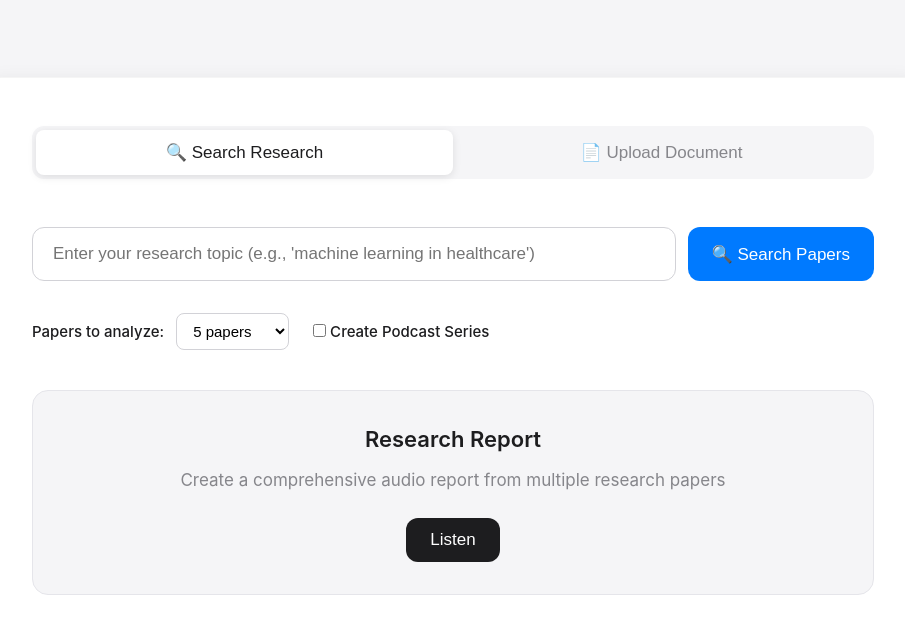
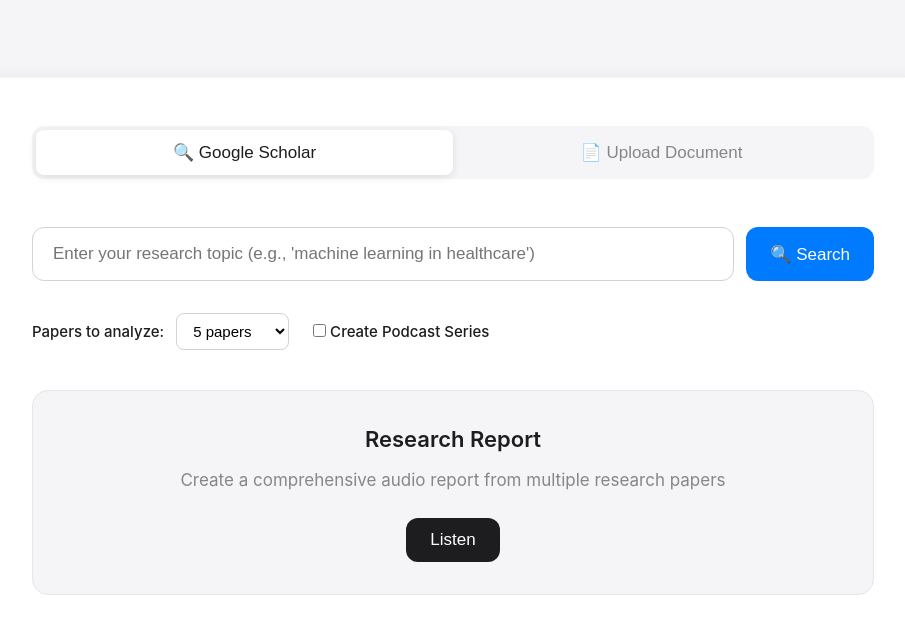
Before and after one commit to zprintln/DocuCast, a website: page public/index.html in a window 1280 px wide. Shown: the part 233-866 px from the top of the page, without its empty margins (187-1092 px from the left). Drawn offline with Linux system fonts and the light colour scheme.

Commit message:
update index.html

```diff
--- a/public/index.html
+++ b/public/index.html
@@ -689,7 +689,7 @@
         <div class="main-container">
             <div class="feature-tabs">
                 <button class="tab-button active" data-tab="search">
-                    🔍 Search Research
+                    🔍 Google Scholar
                 </button>
                 <button class="tab-button" data-tab="upload">
                     📄 Upload Document
@@ -707,7 +707,7 @@
                         required
                     >
                     <button type="submit" class="action-btn" id="searchBtn">
-                        🔍 Search Papers
+                        🔍 Search
                     </button>
                 </form>
 
```
